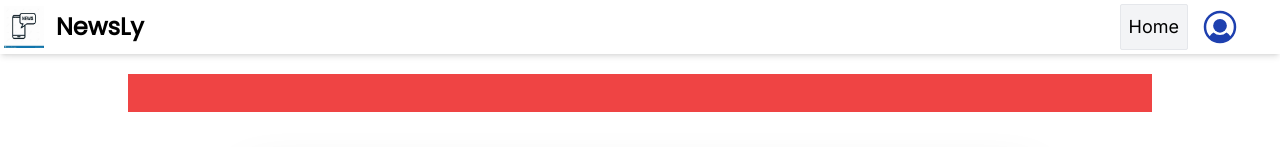
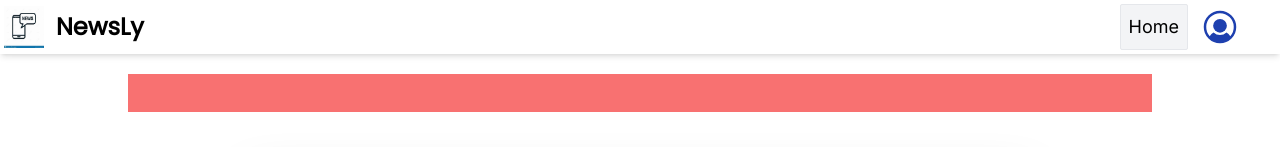
Before and after one commit to anurag-327/PolymathAIProject, a Next.js app: page /news in a window 1280 px wide. Shown: the top 147 px of the page. Built offline with nearby package versions, Linux system fonts and the light colour scheme; no server answers; sample sign-in values are in the browser's storage.

Commit message:
updated notification

```diff
--- a/components/Notification.jsx
+++ b/components/Notification.jsx
@@ -2,8 +2,8 @@ import React from 'react'
 
 const Notification = () => {
   return (
-    <div className=' w-[100%] md:w-[80%] sticky top-14 z-[100] mx-auto mt-5 bg-red-500 text-2xl text-white'><marquee width="100%"  direction="left" height="30px">
-        Please make sure to unblock api call by allowing insecure content in settings.
+    <div className=' w-[100%] md:w-[80%] sticky top-14 z-[100] mx-auto mt-5 bg-red-400 text-2xl text-white'><marquee width="100%"  direction="left" height="30px">
+        Please make sure to unblock api call by allowing insecure content in settings.For more info  <a className='text-blue-500 underline' target='blank' href="https://github.com/anurag-327/PolymathAIProject/blob/main/README.md">Visit this</a>
     </marquee></div>
   )
 }
```
